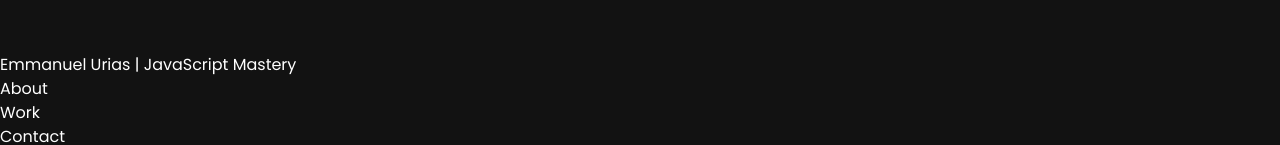
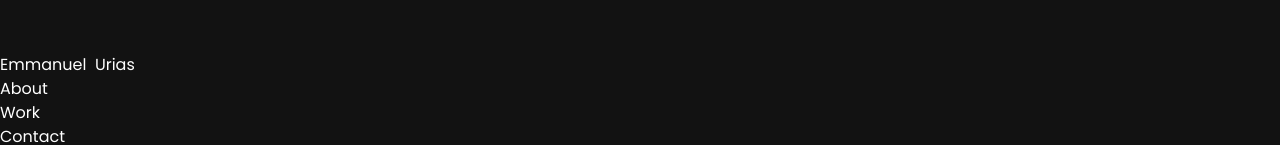
Before and after one commit to EmmanuelUrias/3D-Portfolio, a React (Vite) app: page / in a window 1280 px wide. Shown: the part 570-715 px from the top of the page. Built offline with nearby package versions, Linux system fonts and the light colour scheme.

Commit message:
finished navbar for today, moving onto hero

```diff
--- a/src/components/Navbar.jsx
+++ b/src/components/Navbar.jsx
@@ -12,8 +12,8 @@ const Navbar = () => {
     <nav className={`${styles.paddingX} w-full flex items-center py-5 fixed top-0 z-20 bg-primary`}>
       <div className='w-full flex justify-between items-center max-w-7xl mx-auto'>
         <Link to='/' className='flex items-center gap-2' onClick={() => { setActive(''), window.scrollTo(0, 0)}}>
-          <img src={logo} alt='logo' className='w-9 h-9 object-contain' />
-          <p className='text-white text-[18px] font-bold cursor-pointer'>Emmanuel Urias <span className='sm:block hidden'>| JavaScript Mastery</span></p>
+          <img src={logo} alt='logo' className='w-[100px] h-[70px] object-contain' />
+          <p className='text-white text-[18px] font-bold cursor-pointer flex'>Emmanuel &nbsp;<span className='sm:block hidden'>Urias</span></p>
         </Link>
         <ul className='list-none hidden sm:flex flex-row gap-10'>
           {navLinks.map((Link) => (
```
